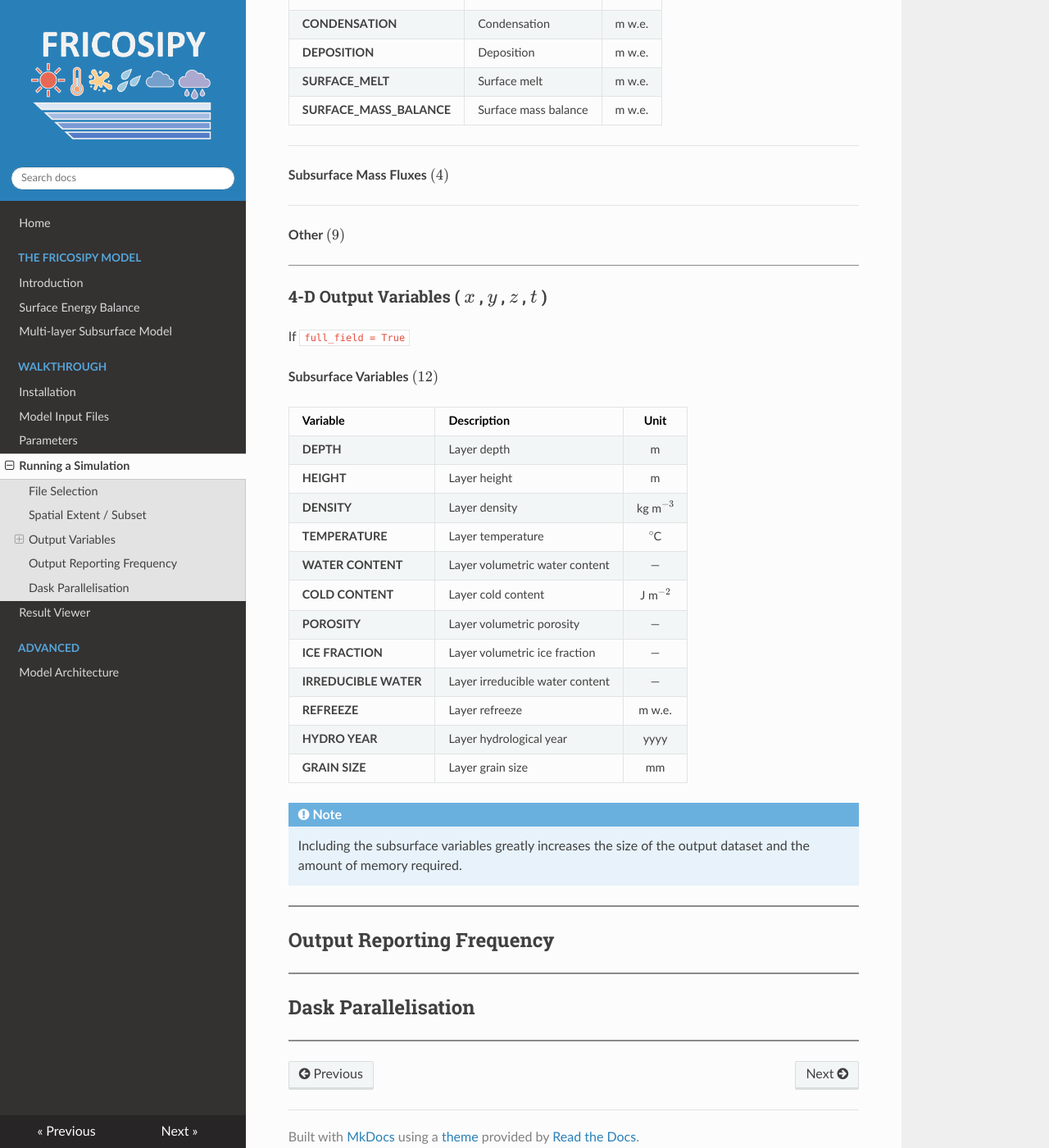
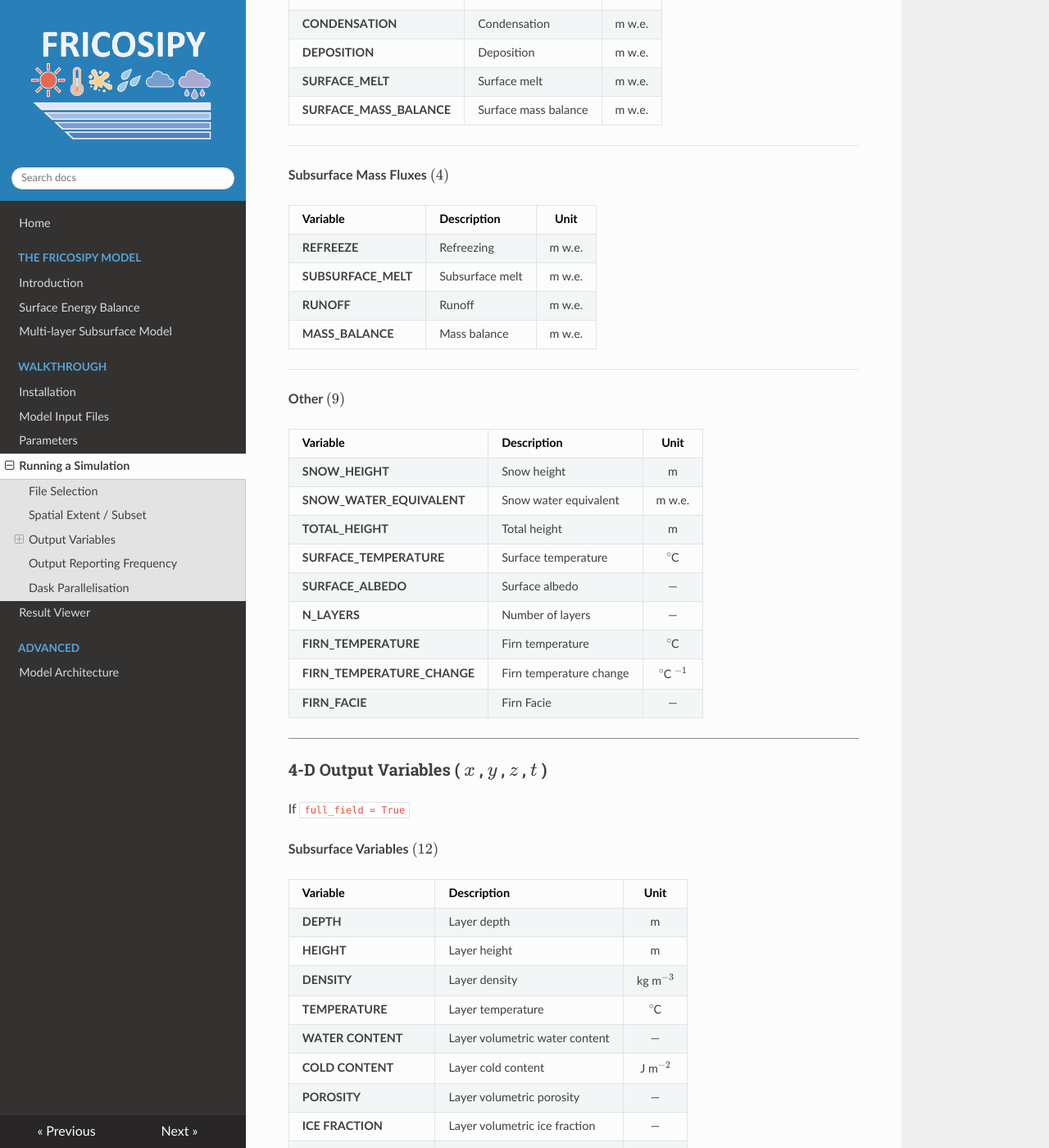
Before and after one commit to MarcusGastaldello/FRICOSIPY, an MkDocs documentation site: the page built from docs/running_a_simulation.md, in a window 1280 px wide and 1400 px high, scrolled down 1367 px. Shown: the whole window at 82% size. Built offline with MkDocs 1.6.1, drawn with Linux system fonts in a browser that asks for light colours; nearby versions of some CDN libraries; some of the changed text lies outside the part shown.

Commit message:
Enhance variable descriptions and memory note
Updated descriptions for subsurface mass fluxes and other variables. Clarified note on memory requirements for subsurface variables.

```diff
--- a/docs/running_a_simulation.md
+++ b/docs/running_a_simulation.md
@@ -69,10 +69,28 @@ og_description: An explanation of how to setup the configuration file and run a
 
 **Subsurface Mass Fluxes $(4)$**
 
+| Variable | Description | Unit |
+|:---|:---|:---:|
+| **REFREEZE** | Refreezing | m w.e. |
+| **SUBSURFACE_MELT** | Subsurface melt | m w.e. |
+| **RUNOFF** | Runoff | m w.e. |
+| **MASS_BALANCE** | Mass balance | m w.e. |
 
 ---
 
 **Other $(9)$**
+
+| Variable | Description | Unit |
+|:---|:---|:---:|
+| **SNOW_HEIGHT** | Snow height | m |
+| **SNOW_WATER_EQUIVALENT** | Snow water equivalent | m w.e. |
+| **TOTAL_HEIGHT** | Total height | m |
+| **SURFACE_TEMPERATURE** | Surface temperature | $^\circ$C |
+| **SURFACE_ALBEDO** | Surface albedo | — |
+| **N_LAYERS** | Number of layers | — |
+| **FIRN_TEMPERATURE** | Firn temperature | $^\circ$C |
+| **FIRN_TEMPERATURE_CHANGE** | Firn temperature change | $^\circ$C $^{-1}$ |
+| **FIRN_FACIE** | Firn Facie | — |
 
 <hr style="height:1px; background-color:#8b8b8b; border:none;" />
 
@@ -98,7 +116,7 @@ If `full_field = True`
 | **GRAIN SIZE** | Layer grain size | mm |
 
 !!! note
-    Including the subsurface variables greatly increases the size of the output dataset and the amount of memory required.
+    Including the subsurface variables greatly increases the size of the output dataset and the amount of memory required by the simulation.
 
 <hr style="height:2px; background-color:#8b8b8b; border:none;" />
 
```
